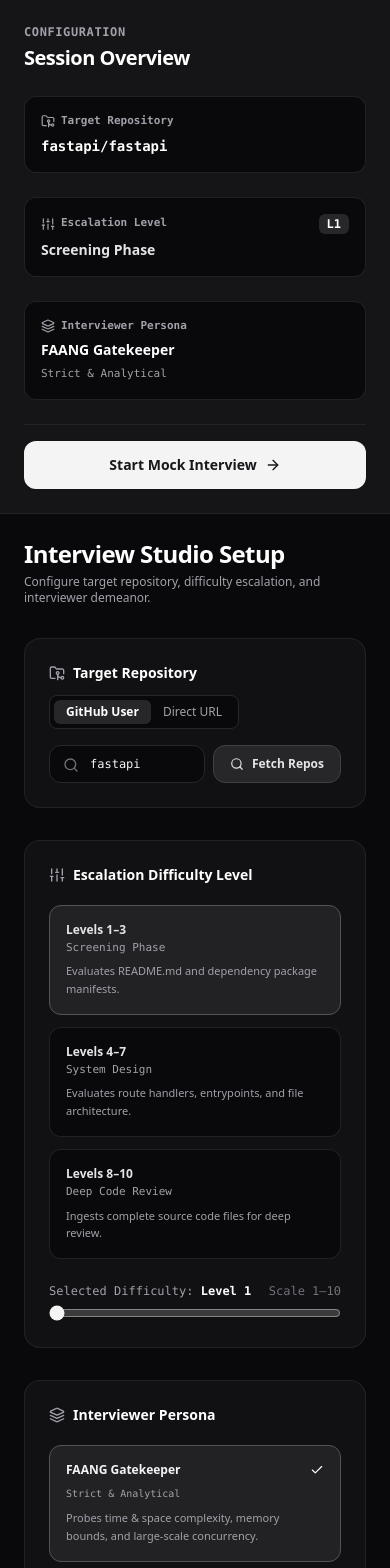
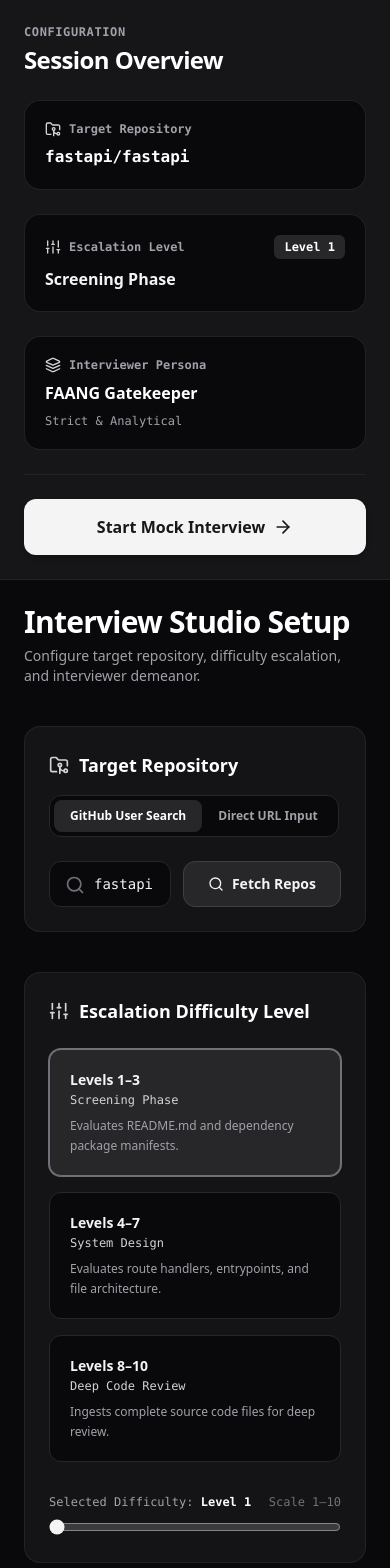
Before and after one commit to rajtharun08/RepoRoast, a React (Vite) app in the folder frontend/: page /interview in a window 390 px wide. Shown: the top 1568 px of the page. Built offline with nearby package versions, Linux system fonts and the light colour scheme.

Commit message:
feat(ui): increase font size and expand card grid dimensions across setup studio and chat arena

```diff
--- a/frontend/src/pages/Home.jsx
+++ b/frontend/src/pages/Home.jsx
@@ -129,79 +129,79 @@
   const currentPreset = PRESET_LIST.find((p) => p.key === persona) || PRESET_LIST[0];
 
   return (
-    <div className="min-h-[calc(100vh-57px)] bg-[#09090b] text-zinc-100 font-sans flex flex-col md:flex-row">
+    <div className="min-h-[calc(100vh-60px)] bg-[#09090b] text-zinc-100 font-sans flex flex-col md:flex-row">
 
-      {/* LEFT PANEL: Session Overview & Action */}
-      <aside className="w-full md:w-80 lg:w-96 bg-zinc-900/80 border-b md:border-b-0 md:border-r border-zinc-800/80 p-6 flex flex-col justify-between shrink-0 space-y-6">
+      {/* LEFT PANEL: Overview & Action */}
+      <aside className="w-full md:w-80 lg:w-96 bg-zinc-900/90 border-b md:border-b-0 md:border-r border-zinc-800/80 p-6 md:p-8 flex flex-col justify-between shrink-0 space-y-6">
         <div className="space-y-6">
           <div>
-            <span className="text-xs font-mono font-semibold text-zinc-400 uppercase tracking-wider block mb-1">
+            <span className="text-xs font-mono font-bold text-zinc-400 uppercase tracking-wider block mb-1">
               Configuration
             </span>
-            <h2 className="text-xl font-bold text-white tracking-tight">
+            <h2 className="text-2xl font-black text-white tracking-tight">
               Session Overview
             </h2>
           </div>
 
           {/* Repo Card */}
-          <div className="bg-zinc-950 border border-zinc-800/80 rounded-xl p-4 space-y-1.5">
-            <span className="text-[11px] font-mono text-zinc-400 font-semibold flex items-center gap-1.5">
-              <FolderGit2 className="w-3.5 h-3.5 text-zinc-400" />
+          <div className="bg-zinc-950 border border-zinc-800/80 rounded-2xl p-5 space-y-2">
+            <span className="text-xs font-mono text-zinc-400 font-semibold flex items-center gap-2">
+              <FolderGit2 className="w-4 h-4 text-zinc-300" />
               Target Repository
             </span>
-            <div className="font-mono font-bold text-sm text-white truncate">
+            <div className="font-mono font-bold text-base text-white truncate">
               {activeRepoName}
             </div>
           </div>
 
           {/* Escalation Level Card */}
-          <div className="bg-zinc-950 border border-zinc-800/80 rounded-xl p-4 space-y-1.5">
+          <div className="bg-zinc-950 border border-zinc-800/80 rounded-2xl p-5 space-y-2">
             <div className="flex justify-between items-center">
-              <span className="text-[11px] font-mono text-zinc-400 font-semibold flex items-center gap-1.5">
-                <Sliders className="w-3.5 h-3.5 text-zinc-400" />
+              <span className="text-xs font-mono text-zinc-400 font-semibold flex items-center gap-2">
+                <Sliders className="w-4 h-4 text-zinc-300" />
                 Escalation Level
               </span>
-              <span className="text-xs font-bold text-white font-mono bg-zinc-800 px-2 py-0.5 rounded-md">
-                L{level}
+              <span className="text-xs font-bold text-white font-mono bg-zinc-800 px-2.5 py-1 rounded-md">
+                Level {level}
               </span>
             </div>
-            <div className="font-bold text-sm text-zinc-200">
+            <div className="font-bold text-base text-zinc-100">
               {level <= 3 ? 'Screening Phase' : level <= 7 ? 'System Design Phase' : 'Deep Code Review'}
             </div>
           </div>
 
           {/* Persona Card */}
-          <div className="bg-zinc-950 border border-zinc-800/80 rounded-xl p-4 space-y-1.5">
-            <span className="text-[11px] font-mono text-zinc-400 font-semibold flex items-center gap-1.5">
-              <Layers className="w-3.5 h-3.5 text-zinc-400" />
+          <div className="bg-zinc-950 border border-zinc-800/80 rounded-2xl p-5 space-y-2">
+            <span className="text-xs font-mono text-zinc-400 font-semibold flex items-center gap-2">
+              <Layers className="w-4 h-4 text-zinc-300" />
               Interviewer Persona
             </span>
-            <div className="font-bold text-sm text-white">
+            <div className="font-bold text-base text-white">
               {currentPreset.title}
             </div>
-            <span className="text-[11px] text-zinc-400 font-mono block">
+            <span className="text-xs text-zinc-400 font-mono block">
               {currentPreset.badge}
             </span>
           </div>
         </div>
 
         {/* Primary Action Button */}
-        <div className="pt-4 border-t border-zinc-800/80">
+        <div className="pt-6 border-t border-zinc-800/80">
           <button
             type="button"
             onClick={handleSubmit}
             disabled={isLoading || !activeRepoUrl}
-            className="w-full bg-zinc-100 hover:bg-white text-zinc-900 font-bold text-sm py-3.5 rounded-xl shadow-sm flex items-center justify-center gap-2 transition-all cursor-pointer disabled:opacity-50 group"
+            className="w-full bg-zinc-100 hover:bg-white text-zinc-900 font-extrabold text-base py-4 rounded-xl shadow-md flex items-center justify-center gap-2 transition-all cursor-pointer disabled:opacity-50 group"
           >
             {isLoading ? (
               <>
-                <Loader2 className="w-4 h-4 animate-spin text-zinc-900" />
+                <Loader2 className="w-5 h-5 animate-spin text-zinc-900" />
                 <span>Ingesting Repository...</span>
               </>
             ) : (
               <>
                 <span>Start Mock Interview</span>
-                <ArrowRight className="w-4 h-4 text-zinc-900 group-hover:translate-x-1 transition-transform" />
+                <ArrowRight className="w-5 h-5 text-zinc-900 group-hover:translate-x-1 transition-transform" />
               </>
             )}
           </button>
@@ -209,99 +209,99 @@
       </aside>
 
       {/* RIGHT PANEL: Configuration Options */}
-      <main className="flex-1 p-6 md:p-10 space-y-8 max-w-4xl overflow-y-auto">
+      <main className="flex-1 p-6 md:p-10 space-y-10 max-w-5xl overflow-y-auto">
         <div>
-          <h1 className="text-2xl font-bold text-white tracking-tight">
+          <h1 className="text-3xl font-extrabold text-white tracking-tight">
             Interview Studio Setup
           </h1>
-          <p className="text-zinc-400 text-xs md:text-sm mt-1">
+          <p className="text-zinc-400 text-sm md:text-base mt-1.5">
             Configure target repository, difficulty escalation, and interviewer demeanor.
           </p>
         </div>
 
         {/* Section 1: Target Repo */}
-        <section className="bg-zinc-900/60 border border-zinc-800/80 rounded-2xl p-6 space-y-4">
-          <div className="flex flex-col sm:flex-row sm:items-center justify-between gap-3">
-            <h3 className="text-sm font-bold text-white flex items-center gap-2">
-              <FolderGit2 className="w-4 h-4 text-zinc-400" />
+        <section className="bg-zinc-900/80 border border-zinc-800/80 rounded-2xl p-6 md:p-8 space-y-6">
+          <div className="flex flex-col sm:flex-row sm:items-center justify-between gap-4">
+            <h3 className="text-lg font-bold text-white flex items-center gap-2.5">
+              <FolderGit2 className="w-5 h-5 text-zinc-300" />
               Target Repository
             </h3>
 
             {/* Input Switcher */}
-            <div className="flex items-center p-1 bg-zinc-950 border border-zinc-800 rounded-lg text-xs font-medium self-start sm:self-auto">
+            <div className="flex items-center p-1 bg-zinc-950 border border-zinc-800 rounded-xl text-xs font-semibold self-start sm:self-auto">
               <button
                 type="button"
                 onClick={() => setInputMode('search')}
-                className={`px-3 py-1 rounded-md transition-all cursor-pointer ${
+                className={`px-4 py-2 rounded-lg transition-all cursor-pointer ${
                   inputMode === 'search'
                     ? 'bg-zinc-800 text-white font-bold shadow-sm'
                     : 'text-zinc-400 hover:text-zinc-200'
                 }`}
               >
-                GitHub User
+                GitHub User Search
               </button>
               <button
                 type="button"
                 onClick={() => setInputMode('url')}
-                className={`px-3 py-1 rounded-md transition-all cursor-pointer ${
+                className={`px-4 py-2 rounded-lg transition-all cursor-pointer ${
                   inputMode === 'url'
                     ? 'bg-zinc-800 text-white font-bold shadow-sm'
                     : 'text-zinc-400 hover:text-zinc-200'
                 }`}
               >
-                Direct URL
+                Direct URL Input
               </button>
             </div>
           </div>
 
           {inputMode === 'search' ? (
-            <div className="space-y-4">
-              <form onSubmit={(e) => { e.preventDefault(); handleFetchUserRepos(); }} className="flex gap-2">
+            <div className="space-y-5">
+              <form onSubmit={(e) => { e.preventDefault(); handleFetchUserRepos(); }} className="flex gap-3">
                 <div className="relative flex-1">
-                  <Search className="w-4 h-4 text-zinc-500 absolute left-3.5 top-3" />
+                  <Search className="w-5 h-5 text-zinc-500 absolute left-4 top-3.5" />
                   <input
                     type="text"
                     value={githubUser}
                     onChange={(e) => setGithubUser(e.target.value)}
                     placeholder="Enter GitHub user or org (e.g. fastapi, facebook)..."
-                    className="w-full bg-zinc-950 text-zinc-100 placeholder-zinc-500 text-xs pl-10 pr-4 py-2.5 rounded-xl border border-zinc-800 focus:outline-none focus:border-zinc-700 transition-all font-mono"
+                    className="w-full bg-zinc-950 text-zinc-100 placeholder-zinc-500 text-sm pl-11 pr-4 py-3 rounded-xl border border-zinc-800 focus:outline-none focus:border-zinc-700 transition-all font-mono"
                   />
                 </div>
                 <button
                   type="submit"
                   disabled={isFetchingRepos}
-                  className="bg-zinc-800 hover:bg-zinc-700 text-zinc-200 text-xs font-semibold px-4 py-2.5 rounded-xl border border-zinc-700 transition-all cursor-pointer flex items-center gap-2 shrink-0 disabled:opacity-50"
+                  className="bg-zinc-800 hover:bg-zinc-700 text-zinc-100 text-sm font-bold px-6 py-3 rounded-xl border border-zinc-700 transition-all cursor-pointer flex items-center gap-2 shrink-0 disabled:opacity-50"
                 >
-                  {isFetchingRepos ? <Loader2 className="w-3.5 h-3.5 animate-spin" /> : <Search className="w-3.5 h-3.5" />}
+                  {isFetchingRepos ? <Loader2 className="w-4 h-4 animate-spin" /> : <Search className="w-4 h-4" />}
                   <span>Fetch Repos</span>
                 </button>
               </form>
 
               {userRepos.length > 0 && (
-                <div className="grid grid-cols-1 sm:grid-cols-2 md:grid-cols-3 gap-3 max-h-56 overflow-y-auto pr-1">
+                <div className="grid grid-cols-1 sm:grid-cols-2 md:grid-cols-3 gap-4 max-h-72 overflow-y-auto pr-1">
                   {userRepos.map((repo) => (
                     <div
                       key={repo.id || repo.name}
                       onClick={() => setSelectedRepoUrl(repo.html_url)}
-                      className={`p-3 rounded-xl border transition-all cursor-pointer flex flex-col justify-between ${
+                      className={`p-4 rounded-xl border transition-all cursor-pointer flex flex-col justify-between space-y-2 ${
                         selectedRepoUrl === repo.html_url
-                          ? 'bg-zinc-800/80 border-zinc-600 text-white'
-                          : 'bg-zinc-950 border-zinc-800/80 text-zinc-400 hover:border-zinc-700 hover:text-zinc-200'
+                          ? 'bg-zinc-800 border-zinc-500 text-white ring-1 ring-zinc-500'
+                          : 'bg-zinc-950 border-zinc-800 text-zinc-400 hover:border-zinc-700 hover:text-zinc-200'
                       }`}
                     >
-                      <div className="flex items-center justify-between mb-1">
-                        <span className="font-bold text-xs font-mono text-zinc-200 truncate">{repo.name}</span>
+                      <div className="flex items-center justify-between">
+                        <span className="font-bold text-sm font-mono text-zinc-100 truncate">{repo.name}</span>
                         {selectedRepoUrl === repo.html_url && (
-                          <Check className="w-3.5 h-3.5 text-white shrink-0" />
+                          <Check className="w-4 h-4 text-white shrink-0" />
                         )}
                       </div>
-                      <p className="text-[11px] text-zinc-400 line-clamp-2 mb-2 leading-relaxed">
+                      <p className="text-xs text-zinc-400 line-clamp-2 leading-relaxed">
                         {repo.description || 'Public repository'}
                       </p>
-                      <div className="flex items-center justify-between text-[10px] text-zinc-500 font-mono">
+                      <div className="flex items-center justify-between text-xs text-zinc-500 font-mono pt-1">
                         <span>{repo.language || 'Code'}</span>
                         <span className="flex items-center gap-1">
-                          <Star className="w-3 h-3 text-zinc-400" />
+                          <Star className="w-3.5 h-3.5 text-zinc-400" />
                           {repo.stargazers_count}
                         </span>
                       </div>
@@ -317,67 +317,67 @@
               value={directUrl}
               onChange={(e) => setDirectUrl(e.target.value)}
               placeholder="https://github.com/owner/repository"
-              className="w-full bg-zinc-950 text-zinc-100 placeholder-zinc-500 text-xs px-4 py-2.5 rounded-xl border border-zinc-800 focus:outline-none focus:border-zinc-700 font-mono transition-all"
+              className="w-full bg-zinc-950 text-zinc-100 placeholder-zinc-500 text-sm px-4 py-3.5 rounded-xl border border-zinc-800 focus:outline-none focus:border-zinc-700 font-mono transition-all"
             />
           )}
         </section>
 
         {/* Section 2: Escalation Level */}
-        <section className="bg-zinc-900/60 border border-zinc-800/80 rounded-2xl p-6 space-y-5">
-          <h3 className="text-sm font-bold text-white flex items-center gap-2">
-            <Sliders className="w-4 h-4 text-zinc-400" />
+        <section className="bg-zinc-900/80 border border-zinc-800/80 rounded-2xl p-6 md:p-8 space-y-6">
+          <h3 className="text-lg font-bold text-white flex items-center gap-2.5">
+            <Sliders className="w-5 h-5 text-zinc-300" />
             Escalation Difficulty Level
           </h3>
 
-          <div className="grid grid-cols-1 md:grid-cols-3 gap-3">
+          <div className="grid grid-cols-1 md:grid-cols-3 gap-4">
             <div
               onClick={() => setLevel(1)}
-              className={`p-4 rounded-xl border cursor-pointer transition-all ${
+              className={`p-5 rounded-xl border cursor-pointer transition-all ${
                 level <= 3
-                  ? 'bg-zinc-800/80 border-zinc-600 text-white'
-                  : 'bg-zinc-950 border-zinc-800/80 text-zinc-400 hover:border-zinc-700'
+                  ? 'bg-zinc-800 border-zinc-500 text-white ring-1 ring-zinc-500'
+                  : 'bg-zinc-950 border-zinc-800 text-zinc-400 hover:border-zinc-700'
               }`}
             >
-              <div className="font-bold text-xs text-zinc-200">Levels 1–3</div>
-              <div className="text-[11px] text-zinc-400 font-mono mt-0.5">Screening Phase</div>
-              <p className="text-[11px] text-zinc-400 mt-1.5 leading-relaxed">
+              <div className="font-bold text-sm text-zinc-100">Levels 1–3</div>
+              <div className="text-xs text-zinc-300 font-mono mt-0.5">Screening Phase</div>
+              <p className="text-xs text-zinc-400 mt-2 leading-relaxed">
                 Evaluates README.md and dependency package manifests.
               </p>
             </div>
 
             <div
               onClick={() => setLevel(5)}
-              className={`p-4 rounded-xl border cursor-pointer transition-all ${
+              className={`p-5 rounded-xl border cursor-pointer transition-all ${
                 level >= 4 && level <= 7
-                  ? 'bg-zinc-800/80 border-zinc-600 text-white'
-                  : 'bg-zinc-950 border-zinc-800/80 text-zinc-400 hover:border-zinc-700'
+                  ? 'bg-zinc-800 border-zinc-500 text-white ring-1 ring-zinc-500'
+                  : 'bg-zinc-950 border-zinc-800 text-zinc-400 hover:border-zinc-700'
               }`}
             >
-              <div className="font-bold text-xs text-zinc-200">Levels 4–7</div>
-              <div className="text-[11px] text-zinc-400 font-mono mt-0.5">System Design</div>
-              <p className="text-[11px] text-zinc-400 mt-1.5 leading-relaxed">
+              <div className="font-bold text-sm text-zinc-100">Levels 4–7</div>
+              <div className="text-xs text-zinc-300 font-mono mt-0.5">System Design</div>
+              <p className="text-xs text-zinc-400 mt-2 leading-relaxed">
                 Evaluates route handlers, entrypoints, and file architecture.
               </p>
             </div>
 
             <div
               onClick={() => setLevel(9)}
-              className={`p-4 rounded-xl border cursor-pointer transition-all ${
+              className={`p-5 rounded-xl border cursor-pointer transition-all ${
                 level >= 8
-                  ? 'bg-zinc-800/80 border-zinc-600 text-white'
-                  : 'bg-zinc-950 border-zinc-800/80 text-zinc-400 hover:border-zinc-700'
+                  ? 'bg-zinc-800 border-zinc-500 text-white ring-1 ring-zinc-500'
+                  : 'bg-zinc-950 border-zinc-800 text-zinc-400 hover:border-zinc-700'
               }`}
             >
-              <div className="font-bold text-xs text-zinc-200">Levels 8–10</div>
-              <div className="text-[11px] text-zinc-400 font-mono mt-0.5">Deep Code Review</div>
-              <p className="text-[11px] text-zinc-400 mt-1.5 leading-relaxed">
+              <div className="font-bold text-sm text-zinc-100">Levels 8–10</div>
+              <div className="text-xs text-zinc-300 font-mono mt-0.5">Deep Code Review</div>
+              <p className="text-xs text-zinc-400 mt-2 leading-relaxed">
                 Ingests complete source code files for deep review.
               </p>
             </div>
           </div>
 
-          <div className="space-y-2 pt-1">
-            <div className="flex justify-between text-xs font-mono">
+          <div className="space-y-3 pt-2">
+            <div className="flex justify-between text-xs md:text-sm font-mono">
               <span className="text-zinc-400">Selected Difficulty: <strong className="text-white font-bold">Level {level}</strong></span>
               <span className="text-zinc-500">Scale 1–10</span>
             </div>
@@ -387,46 +387,46 @@
               max="10"
               value={level}
               onChange={(e) => setLevel(parseInt(e.target.value))}
-              className="w-full accent-zinc-100 bg-zinc-950 rounded-lg cursor-pointer h-2"
+              className="w-full accent-zinc-100 bg-zinc-950 rounded-lg cursor-pointer h-2.5"
             />
           </div>
         </section>
 
         {/* Section 3: Persona Selection */}
-        <section className="bg-zinc-900/60 border border-zinc-800/80 rounded-2xl p-6 space-y-5">
-          <h3 className="text-sm font-bold text-white flex items-center gap-2">
-            <Layers className="w-4 h-4 text-zinc-400" />
+        <section className="bg-zinc-900/80 border border-zinc-800/80 rounded-2xl p-6 md:p-8 space-y-6">
+          <h3 className="text-lg font-bold text-white flex items-center gap-2.5">
+            <Layers className="w-5 h-5 text-zinc-300" />
             Interviewer Persona
           </h3>
 
-          <div className="grid grid-cols-1 sm:grid-cols-2 md:grid-cols-3 gap-3">
+          <div className="grid grid-cols-1 sm:grid-cols-2 md:grid-cols-3 gap-4">
             {PRESET_LIST.map(({ key, title, badge, desc, icon: Icon }) => {
               const isSelected = persona === key;
               return (
                 <div
                   key={key}
                   onClick={() => setPersona(key)}
-                  className={`p-4 rounded-xl border transition-all cursor-pointer flex flex-col justify-between space-y-2 ${
+                  className={`p-5 rounded-xl border transition-all cursor-pointer flex flex-col justify-between space-y-3 ${
                     isSelected
-                      ? 'bg-zinc-800/80 border-zinc-600 text-white'
-                      : 'bg-zinc-950 border-zinc-800/80 text-zinc-400 hover:border-zinc-700 hover:text-zinc-200'
+                      ? 'bg-zinc-800 border-zinc-500 text-white ring-1 ring-zinc-500'
+                      : 'bg-zinc-950 border-zinc-800 text-zinc-400 hover:border-zinc-700 hover:text-zinc-200'
                   }`}
                 >
                   <div className="flex items-center justify-between">
-                    <div className="font-bold text-xs text-zinc-100">{title}</div>
-                    {isSelected && <Check className="w-3.5 h-3.5 text-white shrink-0" />}
+                    <div className="font-bold text-sm text-zinc-100">{title}</div>
+                    {isSelected && <Check className="w-4 h-4 text-white shrink-0" />}
                   </div>
-                  <span className="text-[10px] text-zinc-400 font-mono block">{badge}</span>
-                  <p className="text-[11px] text-zinc-400 leading-relaxed">{desc}</p>
+                  <span className="text-xs text-zinc-400 font-mono block">{badge}</span>
+                  <p className="text-xs text-zinc-400 leading-relaxed">{desc}</p>
                 </div>
               );
             })}
           </div>
 
           {persona === 'Custom Persona' && (
-            <div className="p-4 rounded-xl bg-zinc-950 border border-zinc-800 space-y-2">
+            <div className="p-5 rounded-xl bg-zinc-950 border border-zinc-800 space-y-3">
               <label className="text-xs font-bold text-zinc-300 flex items-center gap-2 font-mono">
-                <Code2 className="w-3.5 h-3.5 text-zinc-400" />
+                <Code2 className="w-4 h-4 text-zinc-400" />
                 Custom Persona Instructions
               </label>
               <textarea
@@ -434,7 +434,7 @@
                 value={customPersonaPrompt}
                 onChange={(e) => setCustomPersonaPrompt(e.target.value)}
                 placeholder="Specify custom system instructions, technical focus areas, and reviewer demeanor..."
-                className="w-full bg-zinc-900 text-zinc-100 placeholder-zinc-500 text-xs p-3 rounded-xl border border-zinc-800 focus:outline-none focus:border-zinc-700 font-mono leading-relaxed"
+                className="w-full bg-zinc-900 text-zinc-100 placeholder-zinc-500 text-xs p-3.5 rounded-xl border border-zinc-800 focus:outline-none focus:border-zinc-700 font-mono leading-relaxed"
               />
             </div>
           )}
```
Also changed, not shown: frontend/src/components/ChatArena.jsx (+20 -20 lines), frontend/src/components/Header.jsx (+22 -22 lines).
